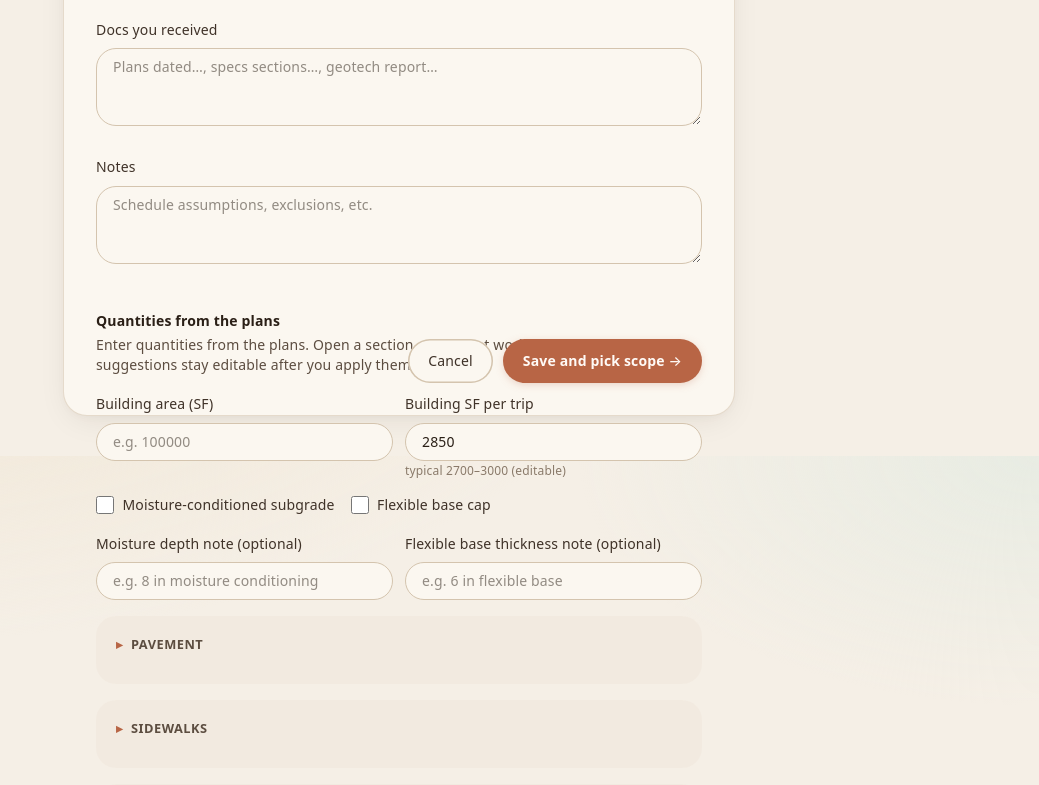
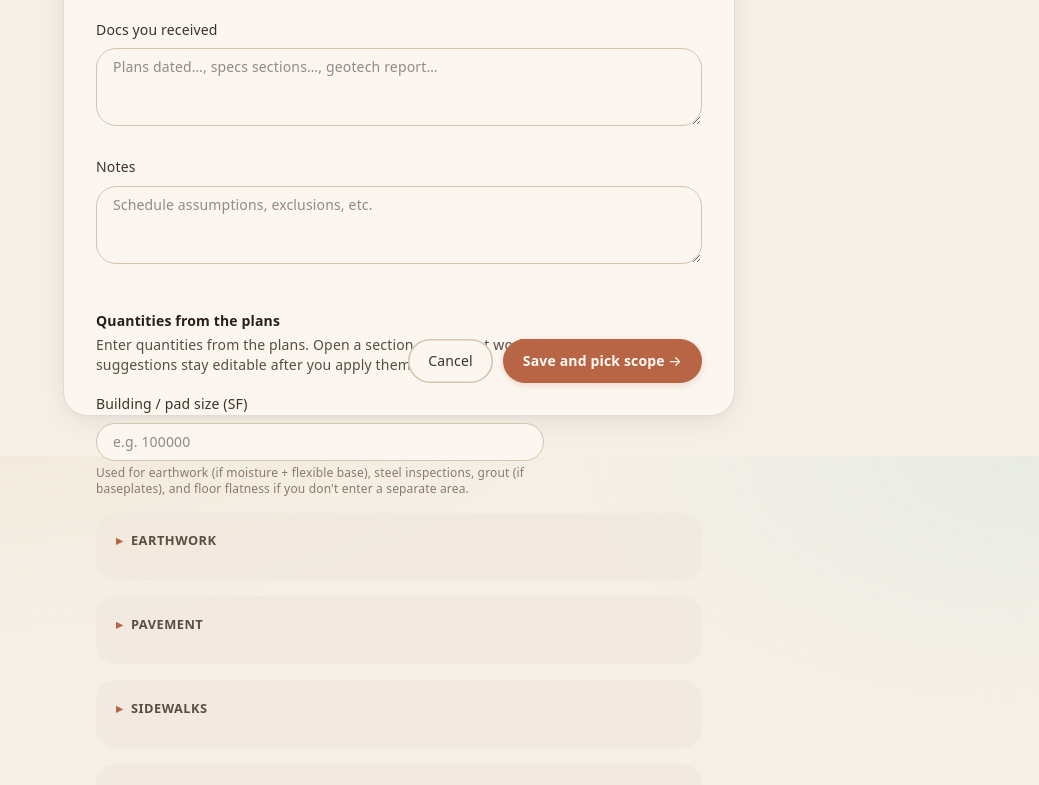
Before and after one commit to sdiaz2/CMT-Estimate-App, a Next.js app: page /projects/new in a window 1280 px wide. Shown: the part 469-1254 px from the top of the page, without its empty margins (241-1280 px from the left). Built offline with nearby package versions, Linux system fonts and the light colour scheme.

Commit message:
Clarify Building/pad SF as shared takeoff; move 2850 under Earthwork
Users mistook the top SF block for earthwork-only. Label it Building/pad size with helper text, and nest the earthwork SF-per-trip divisor under an Earthwork subsection.

```diff
--- a/src/components/TakeoffFacts.tsx
+++ b/src/components/TakeoffFacts.tsx
@@ -295,10 +295,10 @@ export function TakeoffFactsFields({
         </p>
       </div>
 
-      <div className="grid gap-3 sm:grid-cols-2">
-        <label className="block">
-          <span className="text-sm font-medium text-umber-soft">
-            Building area (SF)
+      <div>
+        <label className="block max-w-md">
+          <span className="text-sm font-medium text-umber-soft">
+            Building / pad size (SF)
           </span>
           <input
             name="buildingAreaSf"
@@ -311,26 +311,26 @@ export function TakeoffFactsFields({
             className="input-soft mt-1.5 w-full text-sm"
             placeholder="e.g. 100000"
           />
-        </label>
-        <label className="block">
-          <span className="text-sm font-medium text-umber-soft">
-            Building SF per trip
-          </span>
-          <input
-            name="earthworkSfPerTrip"
-            type="number"
-            step="any"
-            min="1"
-            defaultValue={String(buildingDivisor)}
-            className="input-soft mt-1.5 w-full text-sm"
-          />
-          <span className="mt-0.5 block text-xs text-umber-faint">
-            typical 2700–3000 (editable)
-          </span>
-        </label>
-      </div>
-
-      <div className="flex flex-wrap gap-4">
+          <span className="mt-1 block text-xs text-umber-faint">
+            Used for earthwork (if moisture + flexible base), steel inspections,
+            grout (if baseplates), and floor flatness if you don&apos;t enter a
+            separate area.
+          </span>
+        </label>
+      </div>
+
+      <details className="takeoff-section" open={compact}>
+        <summary>Earthwork</summary>
+
+        <p className="mb-3 text-xs text-umber-faint">
+          Building-pad earthwork trips use the shared{" "}
+          <strong>Building / pad size</strong> above when moisture-conditioned
+          subgrade and a flexible base cap apply. The SF-per-trip control below
+          is the <em>earthwork divisor only</em> — not used by steel, grout, or
+          floor flatness.
+        </p>
+
+        <div className="mb-3 flex flex-wrap gap-4">
           <label className="inline-flex items-center gap-2 text-sm text-umber-soft">
             <input
               type="checkbox"
@@ -378,7 +378,24 @@ export function TakeoffFactsFields({
               placeholder="e.g. 6 in flexible base"
             />
           </label>
-      </div>
+          <label className="block">
+            <span className="text-sm font-medium text-umber-soft">
+              Earthwork SF per trip (building pad)
+            </span>
+            <input
+              name="earthworkSfPerTrip"
+              type="number"
+              step="any"
+              min="1"
+              defaultValue={String(buildingDivisor)}
+              className="input-soft mt-1.5 w-full text-sm"
+            />
+            <span className="mt-0.5 block text-xs text-umber-faint">
+              Earthwork divisor only — typical 2700–3000 (default 2850)
+            </span>
+          </label>
+        </div>
+      </details>
 
       <details className="takeoff-section" open={compact}>
         <summary>Pavement</summary>
@@ -1470,7 +1487,7 @@ export function TakeoffFactsFields({
         <div className="hint-banner px-4 py-3 text-sm">
           {showBuilding && (
             <p>
-              Building: ceil({Number(buildingSf).toLocaleString()} /{" "}
+              Earthwork (building / pad): ceil({Number(buildingSf).toLocaleString()} /{" "}
               {buildingDivisor.toLocaleString()}) ={" "}
               <strong>{suggestion.buildingTrips} trips</strong>
             </p>
--- a/src/lib/heuristics.ts
+++ b/src/lib/heuristics.ts
@@ -109,7 +109,7 @@ function ceilTrips(amount: number, divisor: number): number {
 /**
  * Earthwork Testing & Observations trip rules:
  *
- * Building: ceil(buildingSF / earthworkSfPerTrip) — default 2850 (2700–3000).
+ * Building / pad (shared SF; earthwork divisor only): ceil(buildingSF / earthworkSfPerTrip) — default 2850 (2700–3000).
  *
  * Pavement (exactly one):
  *   lime on  → ceil(pavementSF / pavementSfPerTrip) — default 27500 (25000–30000)
@@ -250,9 +250,9 @@ export function earthworkTripRuleLabels(
   } = {};
 
   if (buildingSf > 0) {
-    out.building = `Building: 1 trip / ${buildingDivisor.toLocaleString()} SF → ${suggestion.buildingTrips} trips from ${buildingSf.toLocaleString()} SF (typical 2,700–3,000)`;
+    out.building = `Earthwork (building / pad): 1 trip / ${buildingDivisor.toLocaleString()} SF → ${suggestion.buildingTrips} trips from ${buildingSf.toLocaleString()} SF (typical 2,700–3,000)`;
   } else {
-    out.building = `Building: 1 trip / ${buildingDivisor.toLocaleString()} SF (typical 2,700–3,000). Enter building area to suggest trips.`;
+    out.building = `Earthwork (building / pad): 1 trip / ${buildingDivisor.toLocaleString()} SF (typical 2,700–3,000). Enter Building / pad size to suggest trips.`;
   }
 
   if (limeTreated) {
```
Also changed, not shown: 2 other files (tests, documents, lock files or other folders). Lines whose indentation alone changed are shown as unchanged.
